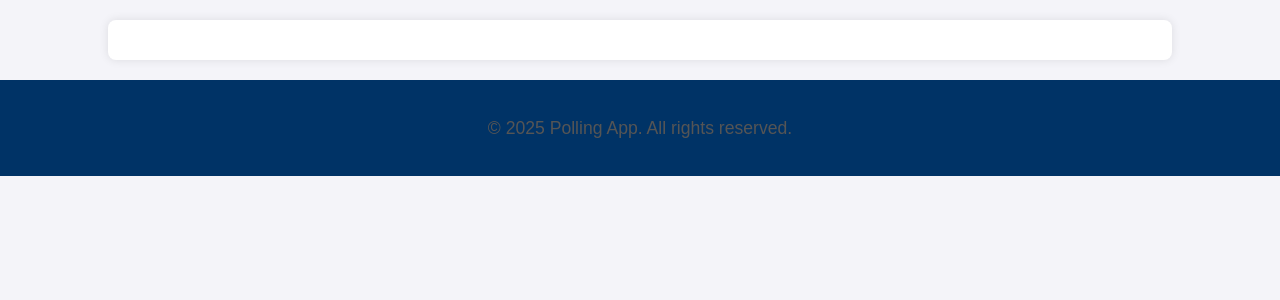
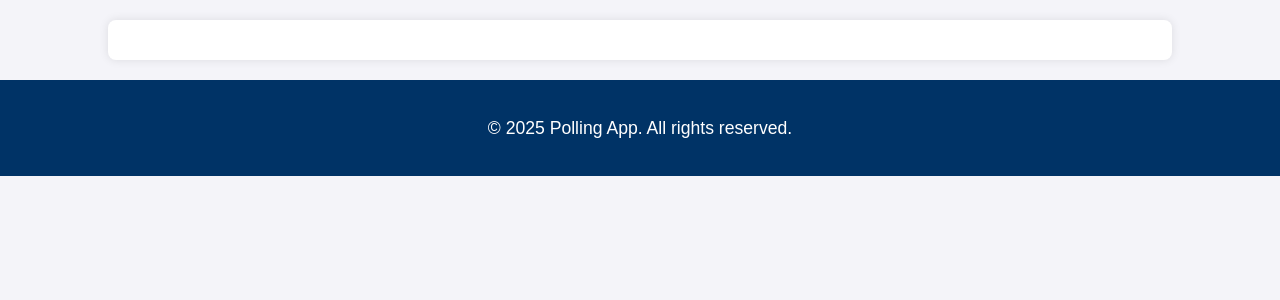
Before and after one commit to Koredesolomon/Python-Developer-Trainee-Test-2, a Flask app: page /polling_unit/1 in a window 1280 px wide. Shown: the part 57-357 px from the top of the page. Run offline with Flask 3, Linux system fonts and the light colour scheme; data that the repository does not hold is empty.

Commit message:
New commit
Latest

```diff
--- a/templates/polling_unit.html
+++ b/templates/polling_unit.html
@@ -95,7 +95,7 @@
     </div>
 
     <footer>
-        <p>&copy; <span id="year"></span> Polling App. All rights reserved.</p>
+        <p style="color: #fff;">&copy; <span id="year"></span> Polling App. All rights reserved.</p>
     </footer>
 
     <script>
--- a/templates/polling_unit_find.html
+++ b/templates/polling_unit_find.html
@@ -96,7 +96,7 @@
     </div>
 
     <footer>
-        <p>&copy; <span id="year"></span> Polling App. All rights reserved.</p>
+        <p style="color: #fff;">&copy; <span id="year"></span> Polling App. All rights reserved.</p>
     </footer>
 
     <script>
```
